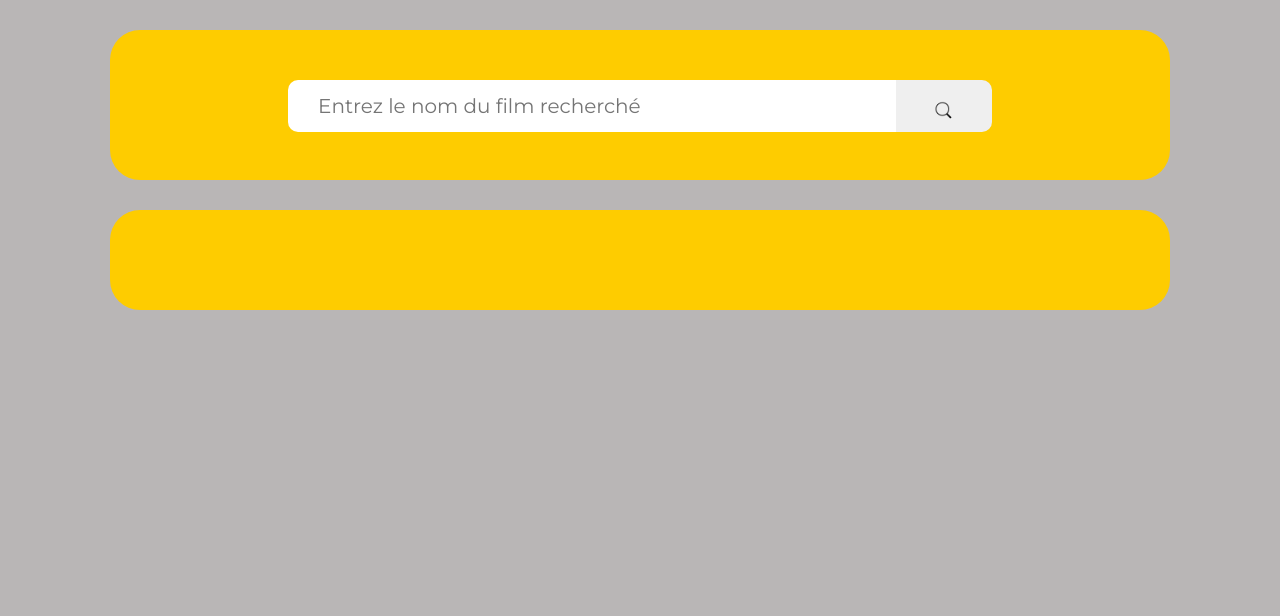
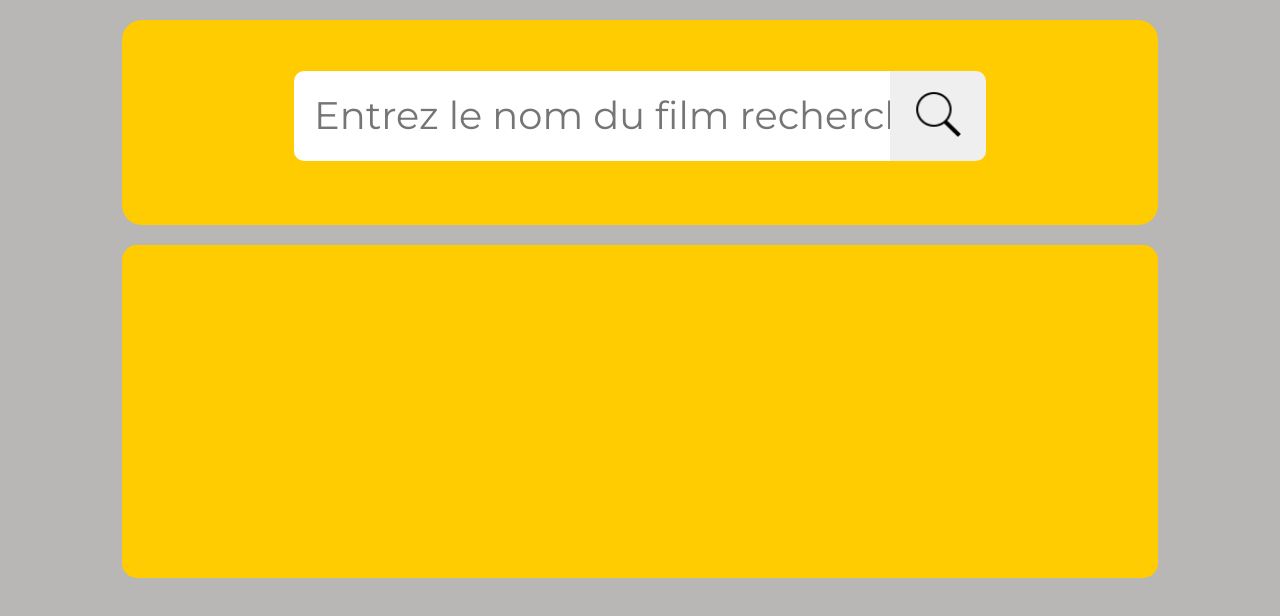
Before and after one commit to Mat95rix7/The_JS_Project, a plain HTML site: page index.html in a window 1280 px wide. Drawn offline with Linux system fonts and the light colour scheme.

Commit message:
Add files via upload

```diff
--- a/film_Infos.js
+++ b/film_Infos.js
@@ -21,7 +21,7 @@ function afficherDetailsFilm(data) {
   const detailsHTML = `
     <section class="films_details">
       <article>
-        <img src="${data.Poster}" alt="${data.Title} Poster">
+        <img class="poster" src="${data.Poster}" alt="${data.Title} Poster">
       </article>
       <article>
         <h2>${data.Title}</h2>
--- a/index.html
+++ b/index.html
@@ -11,7 +11,7 @@
 <body>
     <div class="movies">
         <input type="text" id="searchInput" placeholder="Entrez le nom du film recherché">
-        <button class="btn search" type="button" onclick="filmSearch()" title="Rechecher"><img src="search.png" width="20"></button>
+        <button class="btn" type="button" onclick="filmSearch()" title="Rechecher"><img class="search" src="search.png"></button>
     </div>
     <section class="films">
         <div id="filmList"></div>
--- a/style.css
+++ b/style.css
@@ -7,31 +7,42 @@ body{
     display: flex;
     justify-content: center;
     width: 75vw;
-    height: 50px;
+    height: 10vw;
     background-color: #FECC00;
-    margin: 30px auto;
-    padding: 50px;
-    border-radius: 30px;
+    margin: 20px auto;
+    padding: 3vw;
+    border-radius: 20px;
 }
-#movie{
-    display: flex;
-    justify-content: center;
-    width: 75vw;
-    height: 50px;
-    background-color: #FECC00;
-    margin: 30px auto;
-    padding: 50px;
-    border-radius: 30px;
+#searchInput {
+    width: 60%;
+    height: 7vw;
+    font-family: 'Montserrat', sans-serif;
+    font-size: 3vw;
+    border-radius: 10px 0 0 10px;
+    border: none;
+    padding: 0 0 0 20px;
+    margin-top: 1vw;
+}
+.btn{
+    width: 10%;
+    height: 7vw;
+    margin-top: 1vw;
+    border: none;
+    border-radius: 0 10px 10px 0;
+}
+.search{
+    width: 4vw;
 }
 .films{
     display: flex;
     flex-wrap: wrap;
     justify-content: space-around;
     width: 75vw;
+    min-height: 20vw;
     background-color: #FECC00;
-    margin: 10px auto;
-    padding: 50px;
-    border-radius: 30px;
+    margin: 20px auto;
+    padding: 3vw;
+    border-radius: 15px;
 }
 .films article{
     text-align: center;
@@ -53,38 +64,17 @@ body{
     font-size: 20px;
     margin-top: 20px;
 }
-input {
-    height: 50px;
-    font-family: 'Montserrat', sans-serif;
-    font-size: 20px;
-    border-radius: 10px 0 0 10px;
-    border: none;
-}
-input{
-    width: 45vw;
-    padding-left: 30px;
-}
-.btn{
-    width: 10%;
-    height: 52px;
-    font-family: 'Montserrat', sans-serif;
-    font-size: 20px;
-    border: none;
-}
-.btn.search{
-    border-radius: 0 10px 10px 0;
-}
-.btn.retour{
-    border-radius: 10px;
-}
+
 .films_details{
     display: flex;
     background-color: #FECC00;
     border-radius: 20px;
-    margin: 10px;
-    padding: 10px;
+    margin: 2vw;
+    padding: 2vw;
+    font-size: 2vw;
 }
-img{
-    border-radius: 20px;
-    margin: 20px;
+.poster{
+    width: 40vw;
+    border-radius: 10px;
+    margin: 3vw;
 }
```
Also changed, not shown: film_Infos.html (+0 -1 lines).
